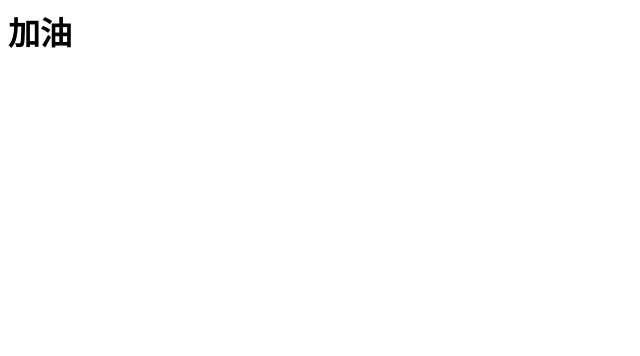
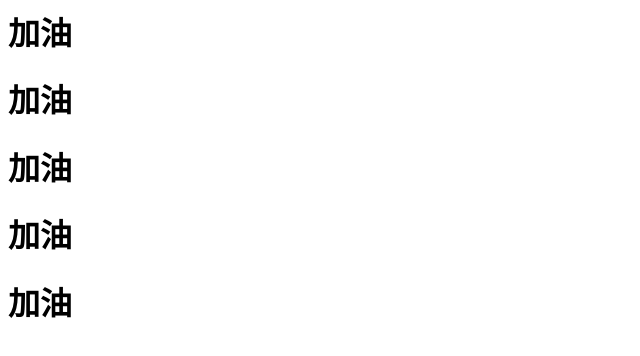
Before and after one commit to mulfiefendi/assad, a plain HTML site: page index.html in a window 1280 px wide. Shown: the whole page, without its empty margins (0-640 px from the left). Drawn offline with Linux system fonts and the light colour scheme.

Commit message:
Update index.html

```diff
--- a/index.html
+++ b/index.html
@@ -1 +1,5 @@
 <h1>加油</h1>
+<h1>加油</h1>
+<h1>加油</h1>
+<h1>加油</h1>
+<h1>加油</h1>
```
